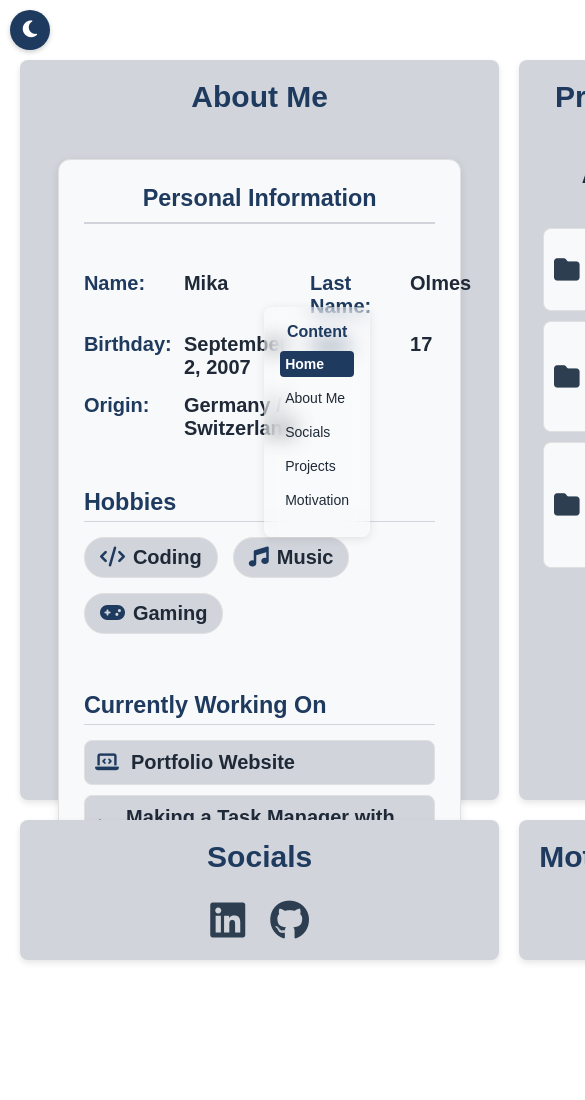
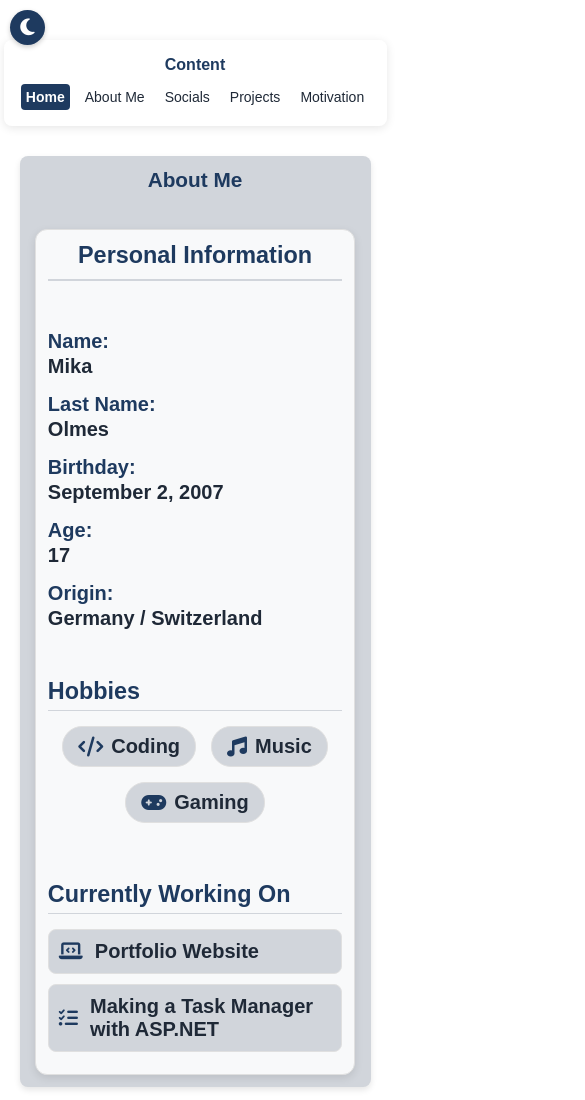
Before and after one commit to mikaolmes/mikaolmes.github.io, a plain HTML site: page index.html in a window 390 px wide. Shown: the top 1100 px of the page, 585 px wide, since content can reach past the window. Drawn offline with Linux system fonts and the light colour scheme.

Commit message:
Add files via upload

```diff
--- a/style.css
+++ b/style.css
@@ -492,3 +492,170 @@ h2 {
     color: var(--text-color);
     text-decoration: none;
   }
+
+  /* Responsive Styles */
+
+/* Large tablets and smaller desktops */
+@media screen and (max-width: 1200px) {
+    .boxes-container {
+        max-width: 90%;
+        padding: 15px;
+    }
+
+    .personal-info-container {
+        max-width: 90%;
+    }
+}
+
+/* Tablets */
+@media screen and (max-width: 992px) {
+    .boxes-container {
+        grid-template-columns: 1fr;
+        grid-template-rows: auto auto auto auto;
+    }
+
+    .box-about, .box-projects, .box-socials, .box-motivation {
+        grid-column: 1;
+        height: auto;
+        min-height: 250px;
+    }
+
+    .box-about {
+        grid-row: 1;
+    }
+
+    .box-projects {
+        grid-row: 2;
+    }
+
+    .box-socials {
+        grid-row: 3;
+        height: auto;
+        min-height: 150px;
+    }
+
+    .box-motivation {
+        grid-row: 4;
+        height: auto;
+        min-height: 150px;
+    }
+
+    .table-of-contents {
+        position: static;
+        transform: none;
+        max-width: 100%;
+        margin: 20px auto;
+        width: 90%;
+    }
+
+    .table-of-contents ul {
+        display: flex;
+        flex-wrap: wrap;
+        justify-content: center;
+        gap: 10px;
+    }
+
+    .table-of-contents li {
+        margin-bottom: 0;
+    }
+
+    .personal-info-grid {
+        grid-template-columns: 1fr;
+    }
+
+    .full-section {
+        padding: 30px 20px;
+    }
+}
+
+/* Mobile Phones */
+@media screen and (max-width: 768px) {
+    .boxes-container {
+        padding: 10px;
+    }
+
+    .box-about, .box-projects, .box-socials, .box-motivation {
+        padding: 15px;
+    }
+
+    .personal-info-container {
+        padding: 15px;
+    }
+
+    .interests-container {
+        justify-content: center;
+    }
+
+    .project-links {
+        width: 100%;
+    }
+
+    .project-info h3 {
+        font-size: 0.9rem;
+    }
+
+    .project-info p {
+        font-size: 0.75rem;
+    }
+
+    .social-icons {
+        gap: 15px;
+    }
+
+    .social-icons a i {
+        font-size: 2rem;
+    }
+
+    h1 {
+        font-size: 1.8rem;
+    }
+
+    h2 {
+        font-size: 1.5rem;
+    }
+}
+
+/* Small Mobile Phones */
+@media screen and (max-width: 480px) {
+    .theme-switch {
+        width: 35px;
+        height: 35px;
+    }
+
+    .back-to-top {
+        width: 35px;
+        height: 35px;
+        right: 10px;
+        bottom: 10px;
+    }
+
+    .box-about, .box-projects, .box-socials, .box-motivation {
+        padding: 12px;
+    }
+
+    .personal-info-container {
+        padding: 12px;
+    }
+
+    .info-item {
+        flex-direction: column;
+        gap: 2px;
+    }
+
+    .info-label {
+        min-width: auto;
+    }
+
+    h1 {
+        font-size: 1.6rem;
+        margin-bottom: 20px;
+    }
+
+    h2 {
+        font-size: 1.3rem;
+    }
+
+    .project-content {
+        gap: 5px;
+    }
+}
```
